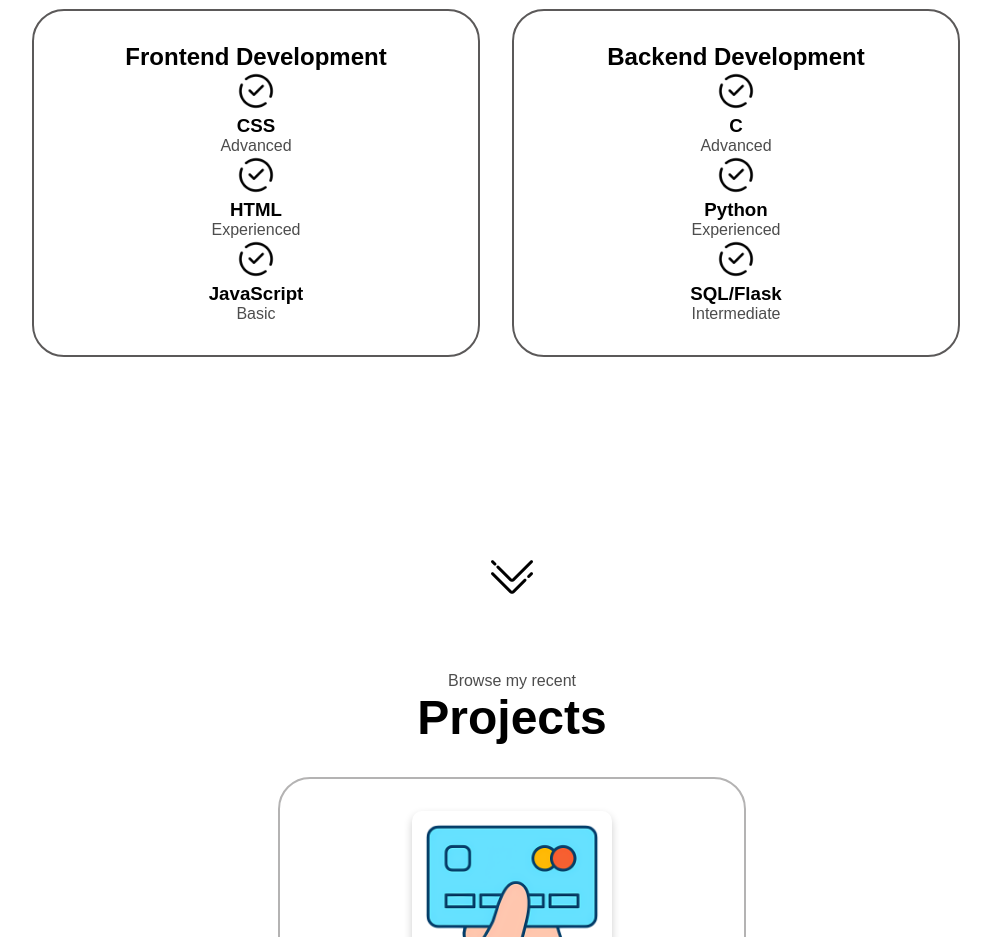
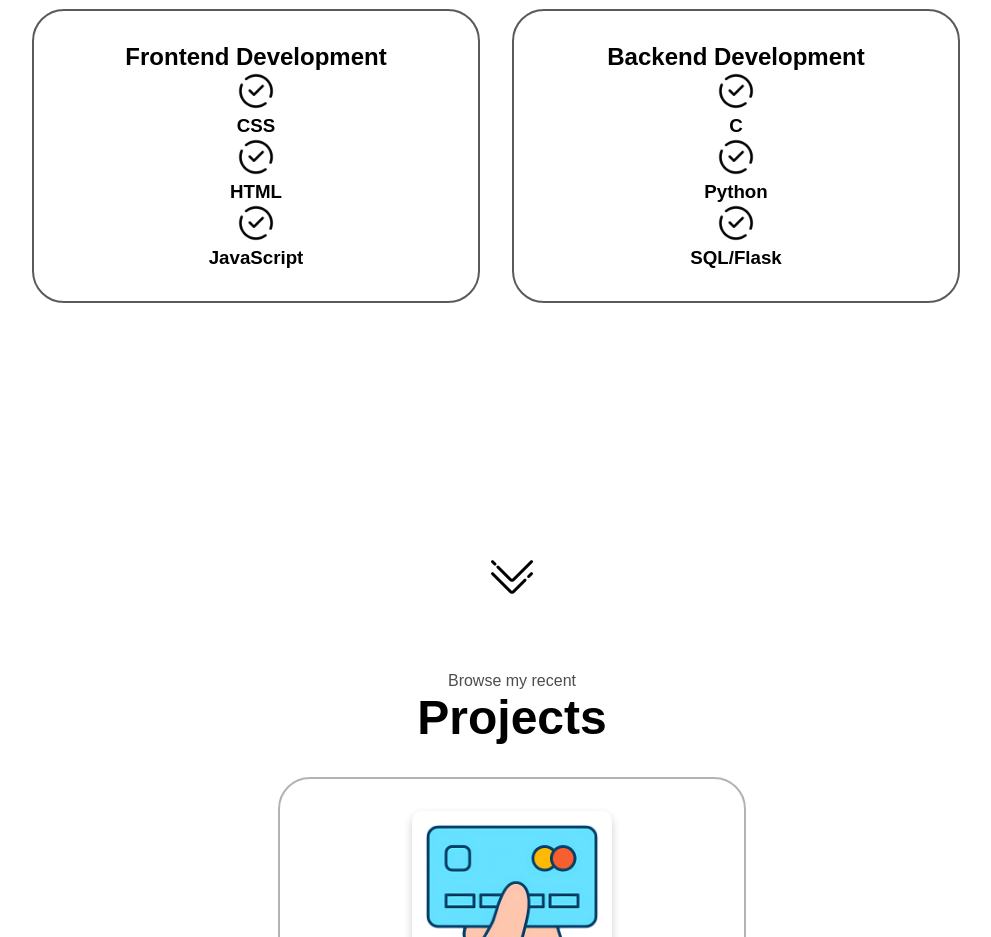
Before and after one commit to PatrickHoejberg/website, a plain HTML site: page index.html in a window 1280 px wide. Shown: the part 1740-2677 px from the top of the page, without its empty margins (128-1119 px from the left). Drawn offline with Linux system fonts and the light colour scheme.

Commit message:
Update index.html

```diff
--- a/index.html
+++ b/index.html
@@ -145,7 +145,6 @@
                 />
                 <div>
                   <h3>CSS</h3>
-                  <p>Advanced</p>
                 </div>
               </article>
               <article>
@@ -156,7 +155,6 @@
                 />
                 <div>
                   <h3>HTML</h3>
-                  <p>Experienced</p>
                 </div>
               </article>
               <article>
@@ -167,7 +165,6 @@
                 />
                 <div>
                   <h3>JavaScript</h3>
-                  <p>Basic</p>
                 </div>
               </article>
 
@@ -184,7 +181,6 @@
                 />
                 <div>
                   <h3>C</h3>
-                  <p>Advanced</p>
                 </div>
               </article>
               <article>
@@ -195,7 +191,6 @@
                 />
                 <div>
                   <h3>Python</h3>
-                  <p>Experienced</p>
                 </div>
               </article>
               <article>
@@ -206,7 +201,6 @@
                 />
                 <div>
                   <h3>SQL/Flask</h3>
-                  <p>Intermediate</p>
                 </div>
               </article>
         </div>
```
